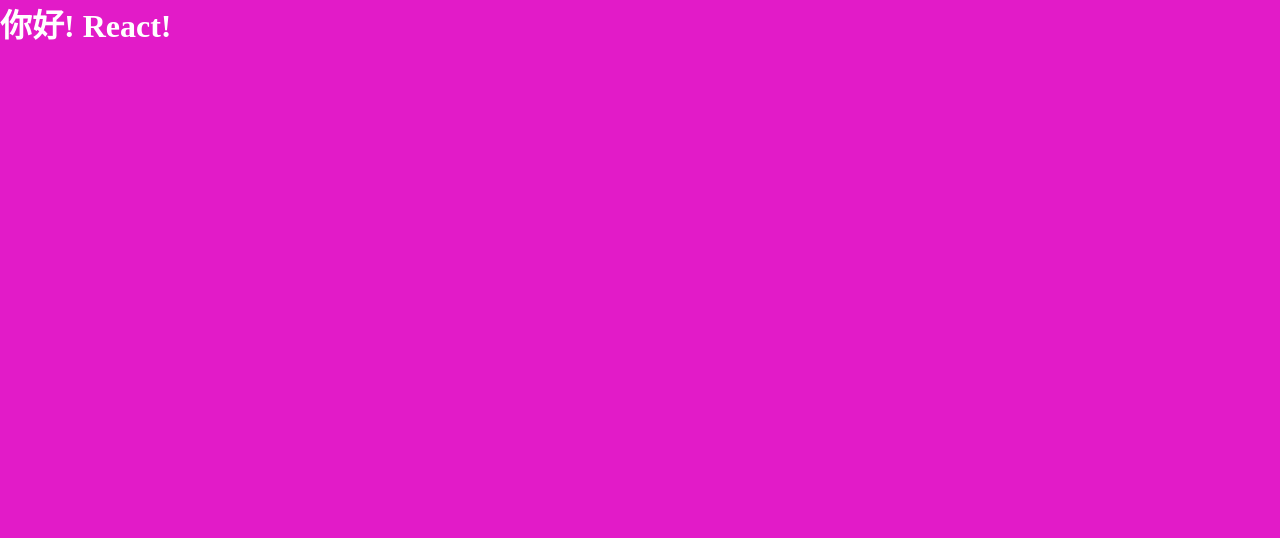
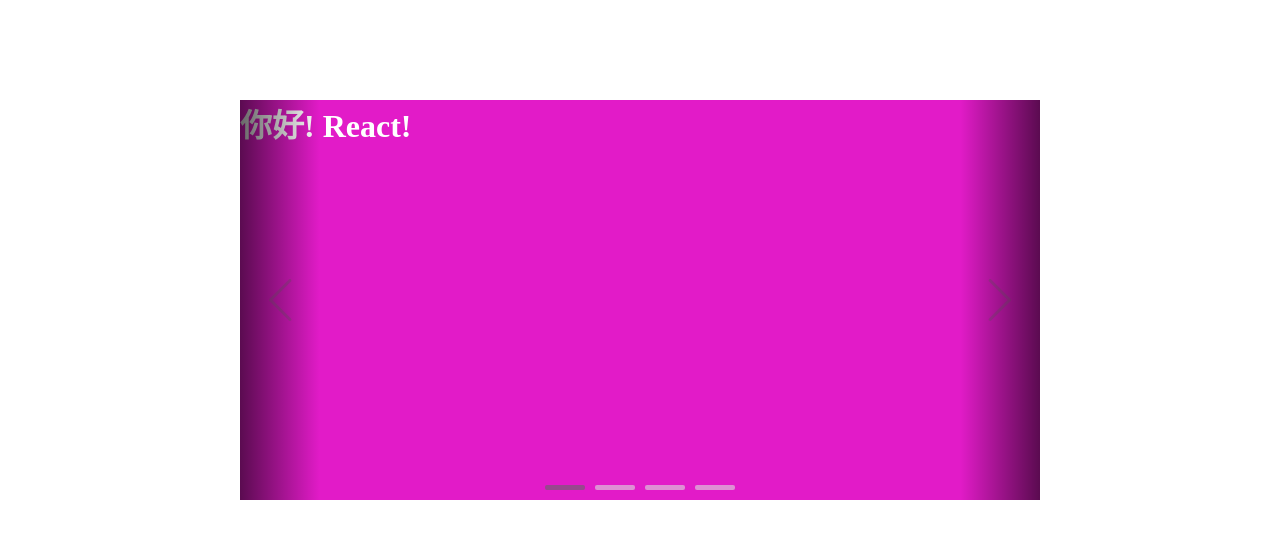
Before and after one commit to lazyFurnace/react-rotation-map, a React app: page / in a window 1280 px wide. Shown: the top 538 px of the page. Built offline with nearby package versions, Linux system fonts and the light colour scheme.

Commit message:
fix: 删除 CSS module

```diff
--- a/src/component/choiceNav/choiceNav.jsx
+++ b/src/component/choiceNav/choiceNav.jsx
@@ -1,7 +1,7 @@
 import React from 'react';
 import PropTypes from 'prop-types';
 
-import Style from './choiceNav.less';
+import './choiceNav.less';
 
 class ChoiceNav extends React.Component {
     getLength = (num) => {
@@ -14,13 +14,13 @@ class ChoiceNav extends React.Component {
     render() {
         const { num, index } = this.props;
         return (
-            <div className={Style.ChoiceNav}>
+            <div className="ChoiceNav">
                 {
                     this.getLength(num).map((item, key) => (
                         <button
                             onClick={this.navClick}
                             data-key={key}
-                            className={`${key === index ? Style.selNav : ''}`}
+                            className={`${key === index ? 'selNav' : ''}`}
                             key={`${item}`}
                         />
                     ))
--- a/src/component/movementArrows/movementArrows.jsx
+++ b/src/component/movementArrows/movementArrows.jsx
@@ -1,17 +1,17 @@
 import React from 'react';
 import PropTypes from 'prop-types';
 
-import Style from './movementArrows.less';
+import './movementArrows.less';
 
 function MovementArrows(props) {
     return (
-        <div className={Style.MovementArrows}>
+        <div className="MovementArrows">
             <button
-                className={`${Style.arrow} ${Style['arrow-left']}`}
+                className="arrow arrow-left"
                 onClick={() => props.arrowChangeState('down')}
             />
             <button
-                className={`${Style.arrow} ${Style['arrow-right']}`}
+                className="arrow arrow-right"
                 onClick={() => props.arrowChangeState('up')}
             />
         </div>
--- a/src/component/pictureRotation/pictureRotation.jsx
+++ b/src/component/pictureRotation/pictureRotation.jsx
@@ -1,12 +1,12 @@
 import React from 'react';
 import PropTypes from 'prop-types';
 
-import Style from './pictureRotation.less';
+import './pictureRotation.less';
 
 function PictureRotation(props) {
     const { children, index } = props;
     return (
-        <div className={Style.pictureRotation}>
+        <div className="pictureRotation">
             {
                 React.Children.map(children, (item, key) => (
                     <div className={`rotation_item${index === key ? ' rotation_center' : ''}`}>
--- a/src/component/rotationMap.jsx
+++ b/src/component/rotationMap.jsx
@@ -5,7 +5,7 @@ import ChoiceNav from './choiceNav';
 import MovementArrows from './movementArrows';
 import PictureRotation from './pictureRotation';
 
-import Style from './rotationMap.less';
+import './rotationMap.less';
 
 export default class RotationMap extends React.Component {
     constructor(props) {
@@ -50,7 +50,7 @@ export default class RotationMap extends React.Component {
             index: this.state.index
         };
         return (
-            <div className={Style.root}>
+            <div className="root">
                 <ChoiceNav {...ChoiceNavProps} />
                 <PictureRotation index={this.state.index}>
                     { this.props.children }
```
